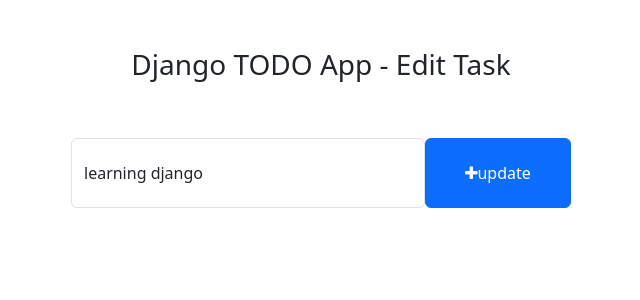
After one commit to kevalpaghadal/ToDo, a Django app: page /todo/edit_task/1 in a window 1280 px wide. The commit adds this page. Shown: the top 300 px of the page, without its empty margins (319-959 px from the left). Run offline with Django 5.2, Linux system fonts and the light colour scheme; data comes from the database, SQL or seed files in the repository; both versions use the stored data as it was after the commit.

Commit message:
edit mark_as_done

```diff
--- /dev/null
+++ b/templates/edit_task.html
@@ -0,0 +1,37 @@
+<!DOCTYPE html>
+<html lang="en">
+<head>
+    <meta charset="UTF-8">
+    <meta http-equiv="X-UA-Compatible" content="IE=edge">
+    <meta name="viewport" content="width=device-width, initial-scale=1.0">
+    <title>TODO LIST - Home</title>
+
+    <!-- Bootstrap -->
+    <link href="https://cdn.jsdelivr.net/npm/bootstrap@5.3.0-alpha1/dist/css/bootstrap.min.css" rel="stylesheet" integrity="sha384-GLhlTQ8iRABdZLl6O3oVMWSktQOp6b7In1Zl3/Jr59b6EGGoI1aFkw7cmDA6j6gD" crossorigin="anonymous">
+    <script src="https://cdn.jsdelivr.net/npm/bootstrap@5.3.0-alpha1/dist/js/bootstrap.bundle.min.js" integrity="sha384-w76AqPfDkMBDXo30jS1Sgez6pr3x5MlQ1ZAGC+nuZB+EYdgRZgiwxhTBTkF7CXvN" crossorigin="anonymous"></script>
+    <!-- Font Awesome Icons -->
+    <link rel="stylesheet" href="https://cdnjs.cloudflare.com/ajax/libs/font-awesome/4.7.0/css/font-awesome.min.css">
+
+    <style>
+        .form-control{
+        padding: 1.375rem .75rem !important;
+    }
+    </style>
+</head>
+<body>
+    <div class="container">
+        <h3 class="py-5 text-center">Django TODO App - Edit Task</h3>
+
+        <form action="" method="POST", style="width: 500px; margin: auto;">
+            {% csrf_token %}
+            <div class="form-group">
+                <span style="display: flex;">
+                    <input type="text" name="task" class="form-control" value="{{get_task.task}}">
+                    <button type="submit" class="btn btn-primary" style="width: 200px;"><i class="fa fa-plus"></i>update</button>
+                </span>
+            </div>
+        </form>
+    </div>
+
+</body>
+</html>
--- a/todo/urls.py
+++ b/todo/urls.py
@@ -2,5 +2,8 @@ from django.urls import path
 from . import views
 
 urlpatterns = [
-    path('addtask/' , views.addtask , name='addtask')
+    path('addtask/' , views.addtask , name='addtask'),
+    path('mark_as_done/<int:pk>' , views.mark_as_done, name='mark_as_done'),
+    path('mark_as_undone/<int:pk>', views.mark_as_undone, name='mark_as_undone'),
+    path('edit_task/<int:pk>' , views.edit_task, name='edit_task')
 ]
--- a/todo/views.py
+++ b/todo/views.py
@@ -1,4 +1,4 @@
-from django.shortcuts import render , redirect
+from django.shortcuts import render , redirect ,get_object_or_404
 from django.http import HttpResponse
 from .models import Task
 
@@ -7,3 +7,26 @@ def addtask(request):
     task = request.POST['task']
     Task.objects.create(task = task)
     return redirect('home')
+
+def mark_as_done(request, pk):
+    task = get_object_or_404(Task , pk=pk)
+    task.is_complete = True
+    task.save()
+    return redirect('home')
+
+def mark_as_undone(request , pk):
+    task = get_object_or_404(Task ,pk=pk)
+    task.is_complete = False
+    task.save()
+    return redirect('home')
+
+def edit_task(request, pk):
+    get_task = get_object_or_404(Task , pk=pk)
+    if request.method == 'POST':
+        return
+    else:
+        context = {
+            'get_task': get_task
+        }
+
+    return render(request , 'edit_task.html' , context)
--- a/todo_main/views.py
+++ b/todo_main/views.py
@@ -3,7 +3,11 @@ from todo.models import Task
 
 def home(request):
     tasks = Task.objects.filter(is_complete=False).order_by('-updated_at') #acending and desending order
+
+    complete_task = Task.objects.filter(is_complete=True)
+
     context = {
-        'tasks' : tasks
+        'tasks' : tasks,
+        'complete_task' : complete_task
     }
     return render (request , 'home.html', context)
```
Also changed, not shown: templates/home.html (+6 -3 lines), db.sqlite3.
